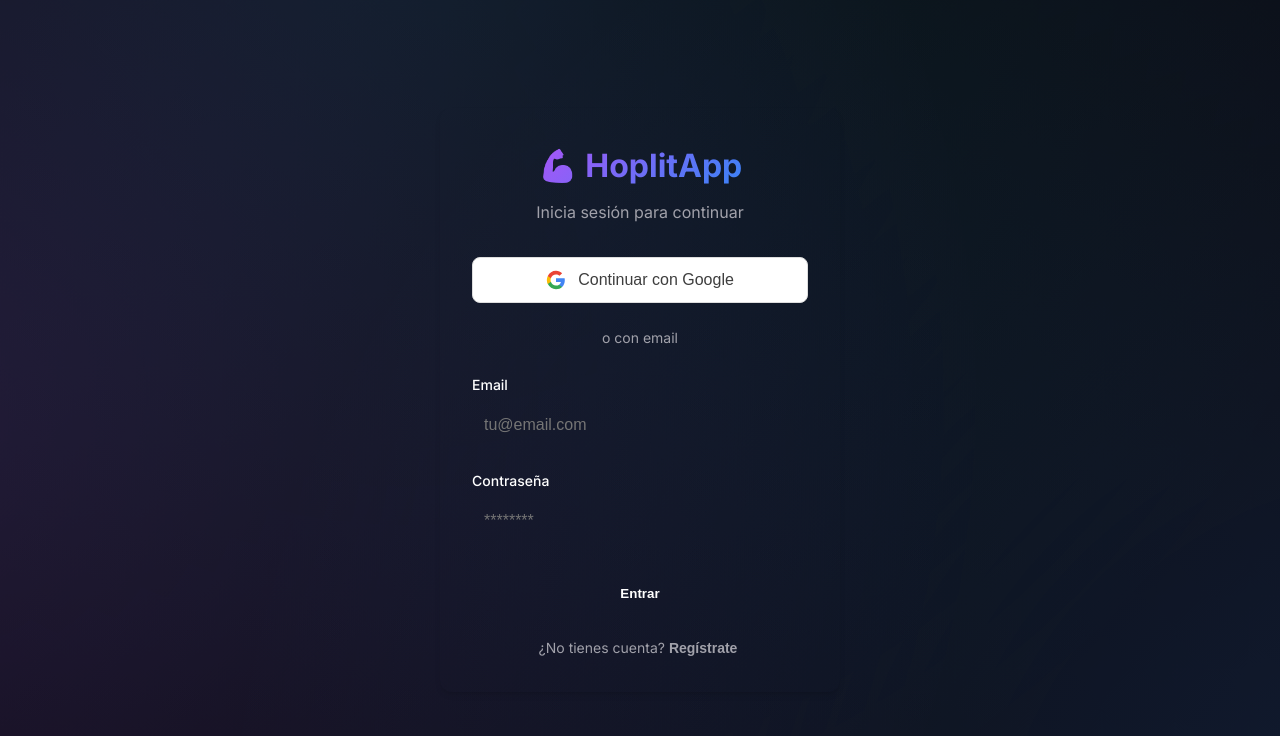
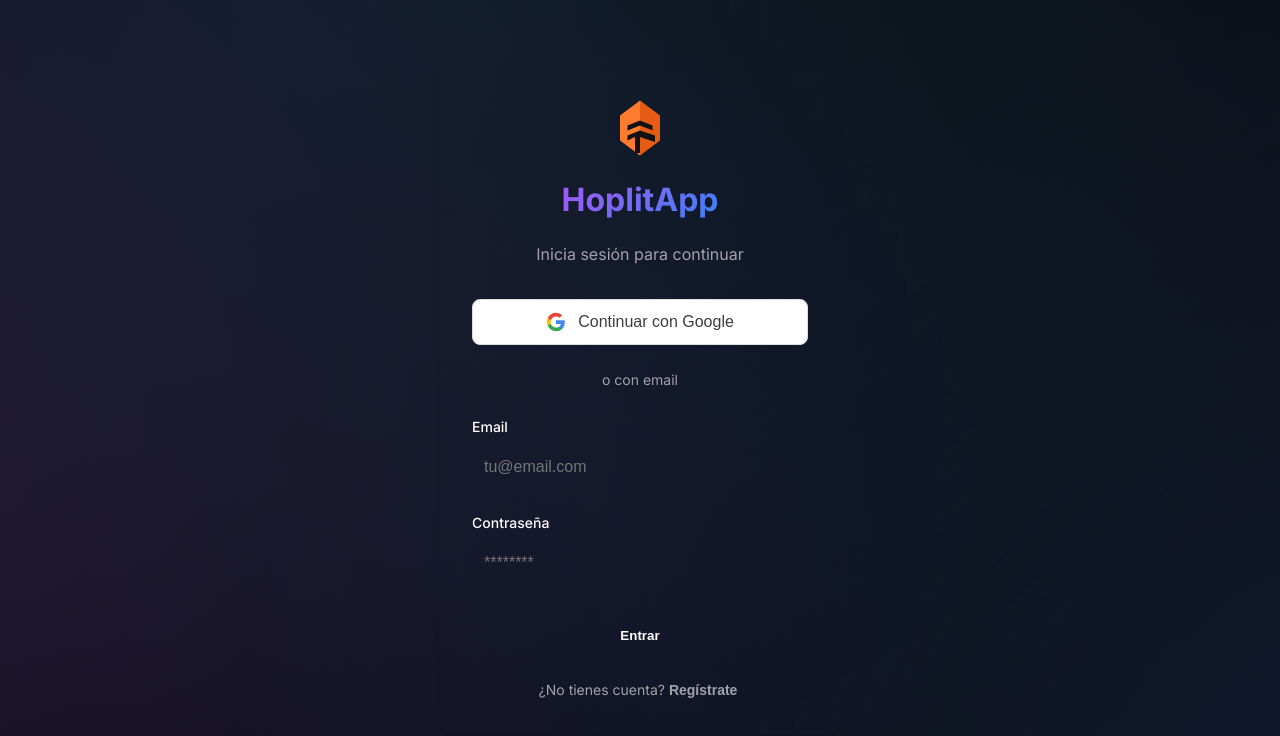
Before and after one commit to dga80/hoplitApp, a React (Vite) app: page / in a window 1280 px wide. Shown: the top 736 px of the page. Built offline with nearby package versions, Linux system fonts and the light colour scheme.

Commit message:
feat: Implement new login and signup component with email/password and Google authentication, including its styling.

```diff
--- a/src/components/Login.css
+++ b/src/components/Login.css
@@ -19,8 +19,17 @@
 }
 
 .login-title {
-    margin-bottom: 0.5rem;
+    margin-bottom: 1rem;
     font-size: 2rem;
+    display: flex;
+    flex-direction: column;
+    align-items: center;
+    gap: 1rem;
+}
+
+.login-logo {
+    width: 60px;
+    height: 60px;
 }
 
 .login-subtitle {
--- a/src/components/Login.jsx
+++ b/src/components/Login.jsx
@@ -1,5 +1,6 @@
 import { useState } from 'react';
 import { supabase } from '../supabaseClient';
+import HoplitLogo from './HoplitLogo';
 import './Login.css';
 
 export default function Login() {
@@ -17,7 +18,7 @@
             const { error } = await supabase.auth.signInWithOAuth({
                 provider: 'google',
                 options: {
-                    redirectTo: window.location.origin,
+                    redirectTo: window.location.origin, // This dynamically uses the current URL (Netlify or Local)
                 },
             });
             if (error) throw error;
@@ -59,7 +60,8 @@
         <div className="login-container">
             <div className="login-card">
                 <h1 className="login-title">
-                    <span className="gradient-text">💪 HoplitApp</span>
+                    <HoplitLogo className="login-logo" />
+                    <span className="gradient-text">HoplitApp</span>
                 </h1>
                 <p className="login-subtitle">
                     {isSignUp ? 'Crea tu cuenta' : 'Inicia sesión para continuar'}
```
